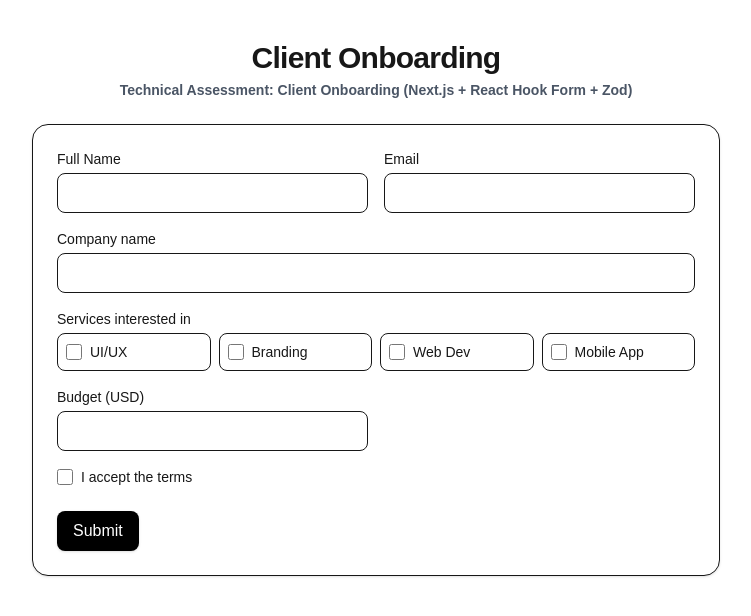
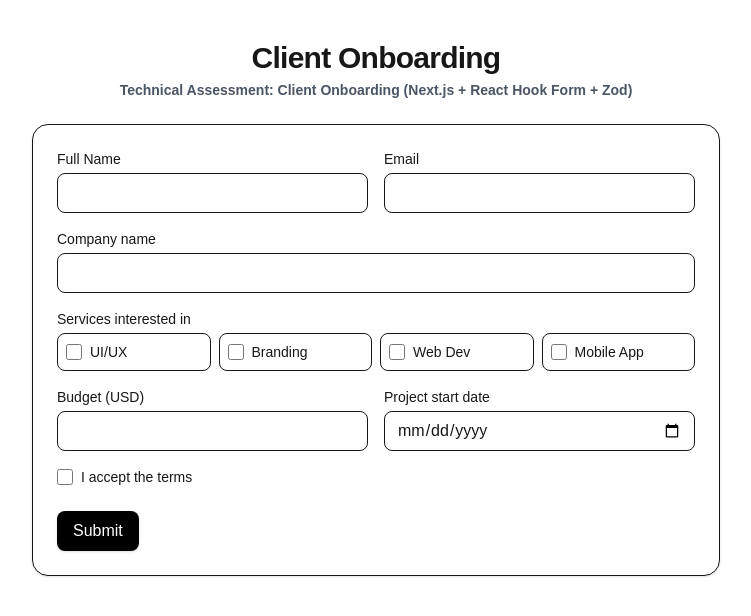
Before and after one commit to akila199910/client-onboarding-form-simple, a Next.js app: page / in a window 1280 px wide. Shown: the top 616 px of the page, without its empty margins (264-1015 px from the left). Built offline with nearby package versions, Linux system fonts and the light colour scheme.

Commit message:
add project start date and validation

```diff
--- a/src/app/lib/validation.ts
+++ b/src/app/lib/validation.ts
@@ -2,6 +2,13 @@ import {z} from "zod"
 
 const fullNameRegex = /^[A-Za-z][A-Za-z\s'\-]{1,79}$/;
 export const SERVICES = ["UI/UX", "Branding", "Web Dev", "Mobile App"] as const;
+function isOnOrAfterToday(dateStr: string) {
+  const input = new Date(dateStr + "T00:00:00");
+  const today = new Date();
+
+  const localMidnight = new Date(today.getFullYear(), today.getMonth(), today.getDate());
+  return input >= localMidnight;
+}
 
 
 export const OnboardSchema = z.object({
@@ -29,14 +36,18 @@ export const OnboardSchema = z.object({
       z.array(z.enum(SERVICES)).min(1, "Select at least one service")
     ),
 
-    budgetUsd: z
+  budgetUsd: z
     .number({ invalid_type_error: "Budget must be a number" })
     .int("Budget must be an integer")
     .min(100, "Minimum is 100")
     .max(1_000_000, "Maximum is 1,000,000")
     .optional(),
 
-    acceptTerms: z
+  projectStartDate: z
+    .string({ required_error: "Project start date is required" })
+    .refine(isOnOrAfterToday, "Start date can not past date"),
+
+  acceptTerms: z
     .boolean({
       required_error: "You must agree to the terms and conditions.",
       invalid_type_error: "You must agree to the terms and conditions.",
--- a/src/app/page.tsx
+++ b/src/app/page.tsx
@@ -115,7 +115,7 @@ export default function Page() {
               className="h-10 w-full rounded-lg border px-3 outline-none focus:ring-2"
               {...register("budgetUsd", {
                 setValueAs: (v) => {
-                  if (v === "" || v === null || typeof v === "undefined") return undefined; // optional field
+                  if (v === "" || v === null || typeof v === "undefined") return undefined;
                   const n = Number(v);
                   return Number.isNaN(n) ? undefined : n;
                 },
@@ -123,6 +123,19 @@ export default function Page() {
             />
             {errors.budgetUsd?.message && (
               <p role="alert" className="text-sm text-red-600">{errors.budgetUsd.message}</p>
+            )}
+          </div>
+
+          <div className="space-y-1">
+            <label htmlFor="projectStartDate" className="block text-sm font-medium"> Project start date</label>
+            <input
+              id="projectStartDate"
+              type="date"
+              className="h-10 w-full rounded-lg border px-3 outline-none focus:ring-2"
+              {...register("projectStartDate")}
+            />
+            {errors.projectStartDate?.message && (
+              <p role="alert" className="text-sm text-red-600">{errors.projectStartDate.message}</p>
             )}
           </div>
 
```
